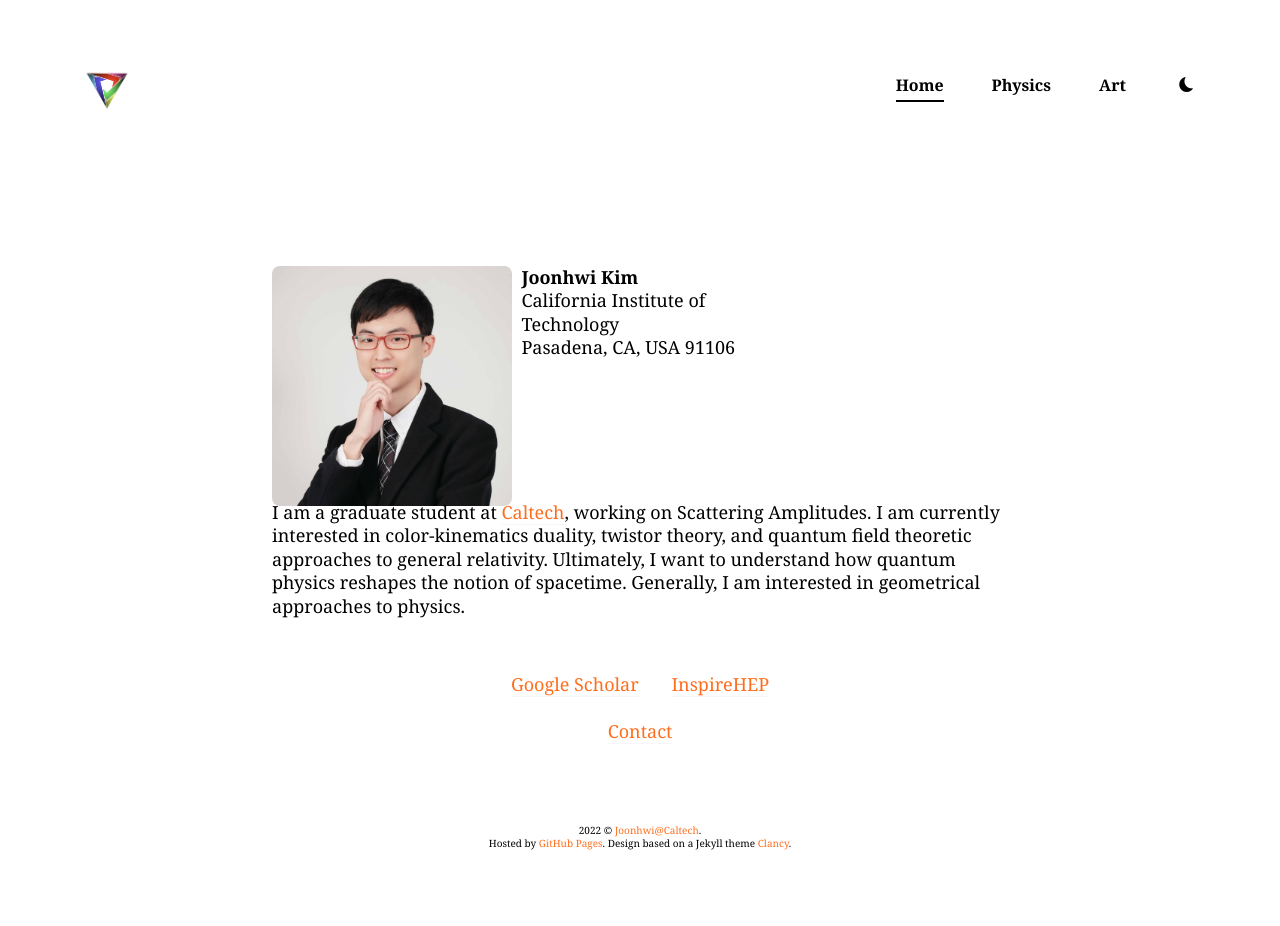
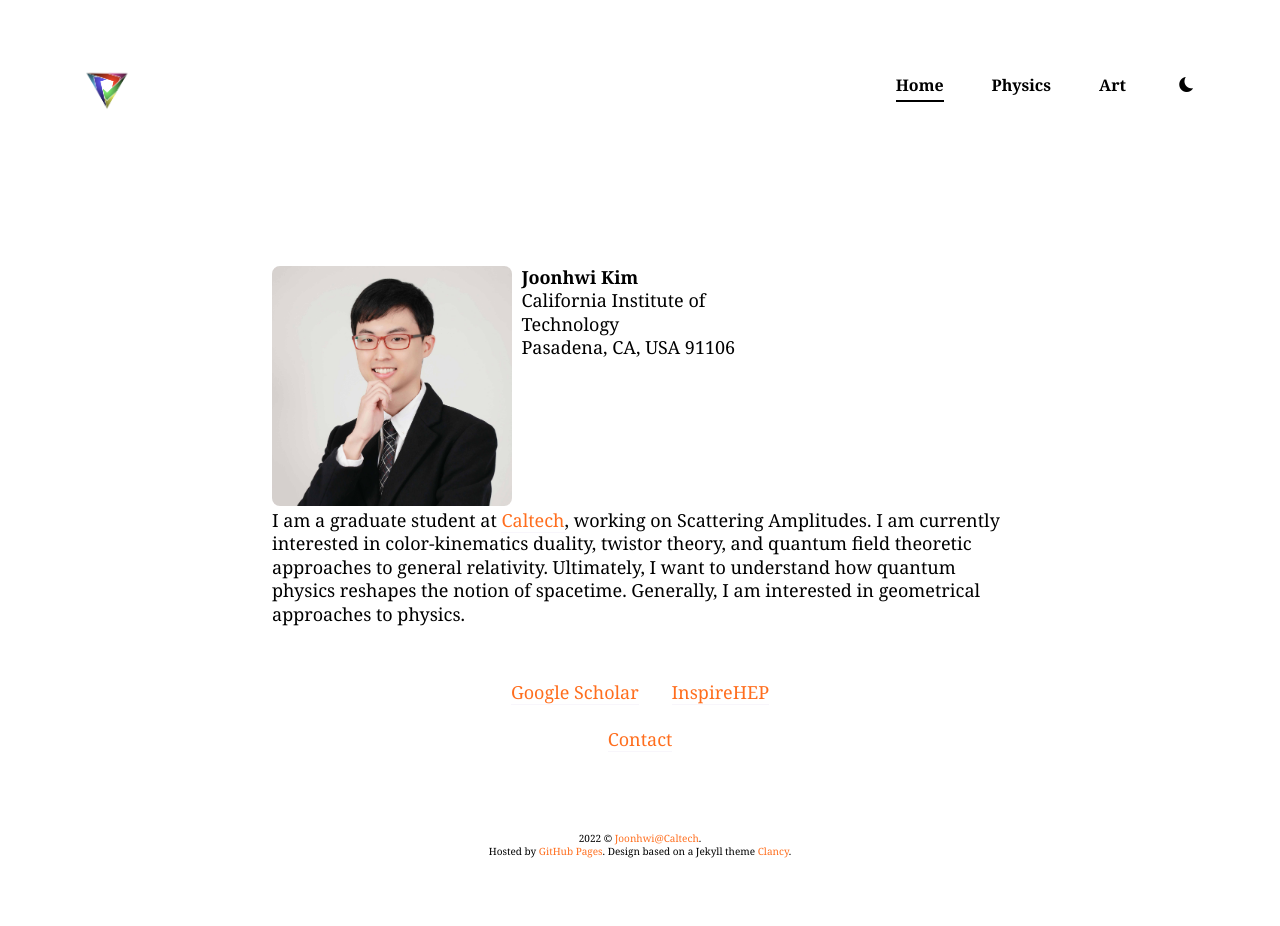
Before and after one commit to Joonhwi/joonhwi.github.io, a Jekyll site: the page built from index.md, in a window 1280 px wide. Built offline with Jekyll 4.4.1, drawn with Linux system fonts in a browser that asks for light colours; nearby versions of some CDN libraries; our own code applies the rules of GitHub Pages for plain Markdown files.

Commit message:
Update _base.scss

```diff
--- a/_sass/2-base/_base.scss
+++ b/_sass/2-base/_base.scss
@@ -157,8 +157,8 @@
   margin: 60px 0;
   border: 0;
   background: var(--background-alt-color);
-  margin-top: -5px;
-  margin-bottom: -5px;
+  margin-top: -1px;
+  margin-bottom: -1px;
 }
 
 .table-container {
```
